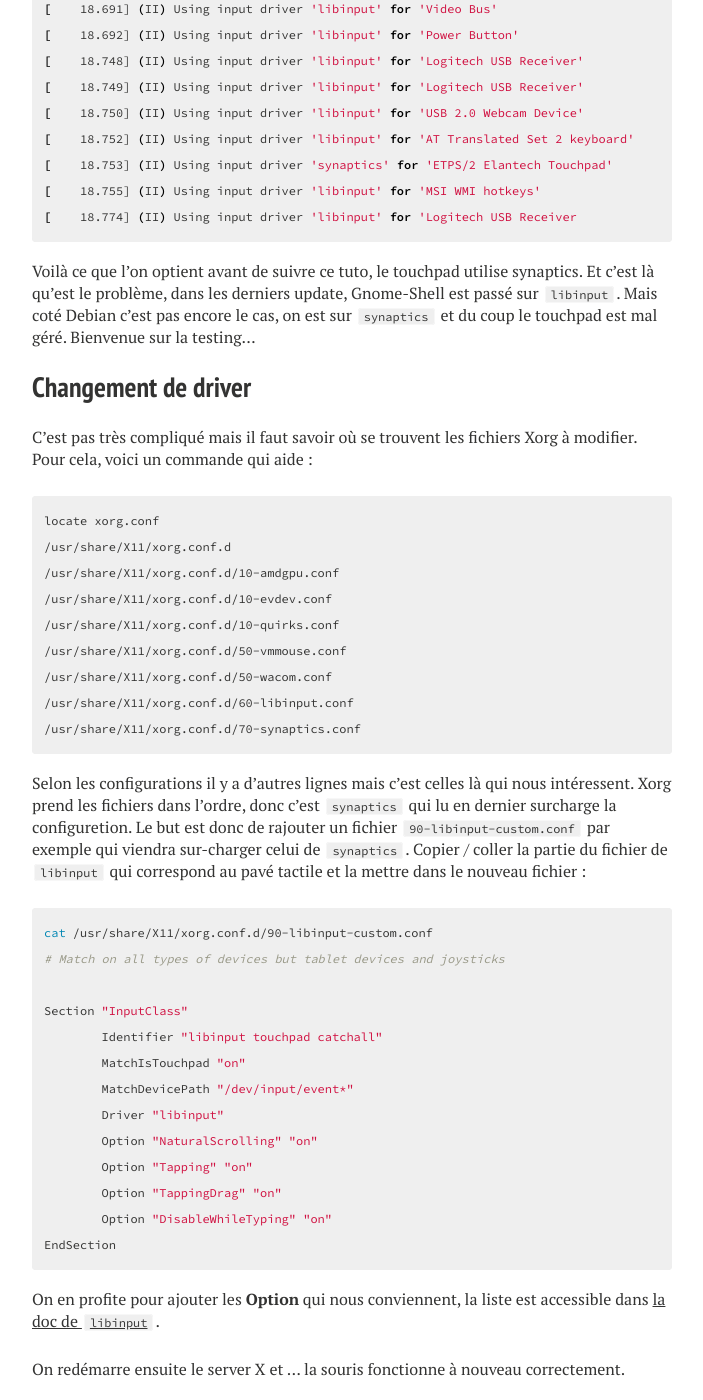
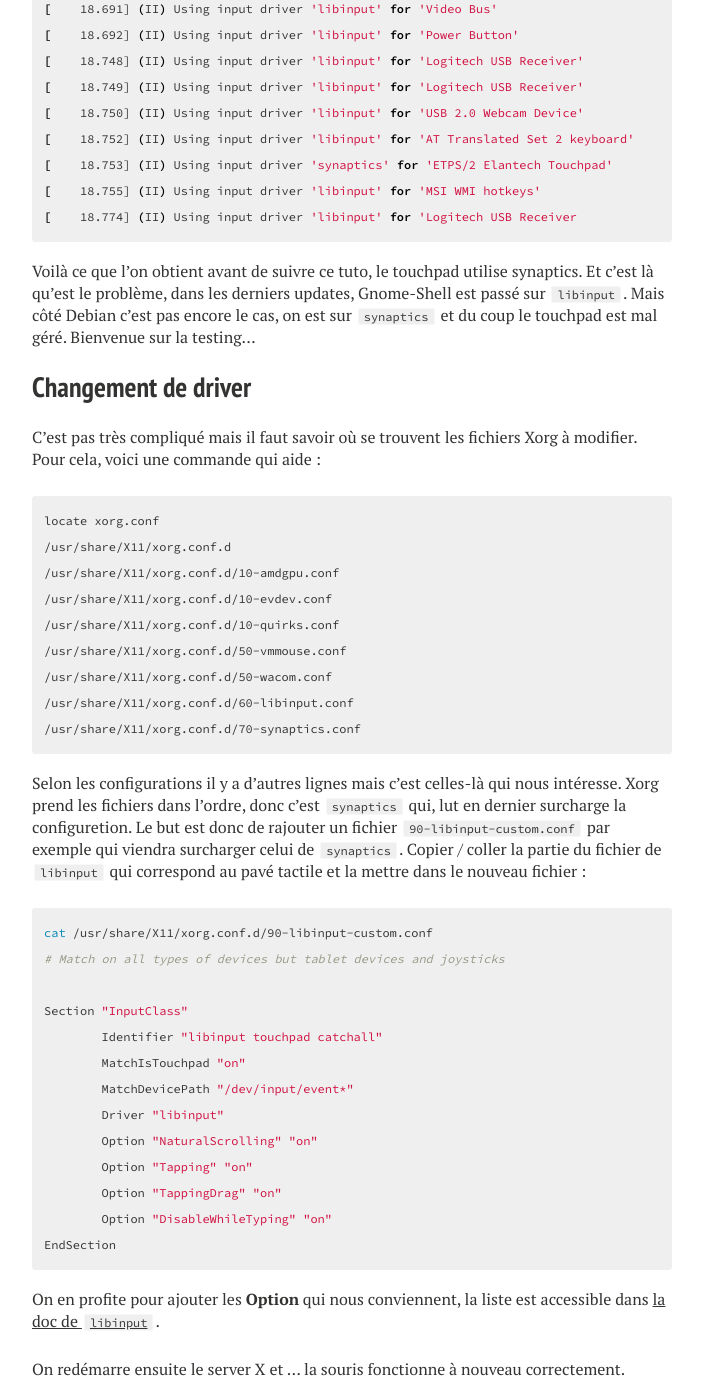
Before and after one commit to Marthym/marthym.github.io, a Jekyll site: the page built from _posts/2016-06-05-Configurer le touchpad sous Debian Jessie.md, in a window 1280 px wide and 1400 px high, scrolled down 1090 px. Shown: the whole window, without its empty margins (288-991 px from the left). Built offline with Jekyll 4.4.1, drawn with Linux system fonts in a browser that asks for light colours; nearby versions of some CDN libraries; comment, search, counter and statistics services are not loaded; some of the changed text lies outside the part shown.

Commit message:
fix(posts): Fix typo Configurer le touchpad sous Debian Jessie

````diff
--- a/_posts/2016-06-05-Configurer le touchpad sous Debian Jessie.md
+++ b/_posts/2016-06-05-Configurer le touchpad sous Debian Jessie.md
@@ -37,11 +37,11 @@ grep -e "Using input driver " ~/.local/share/xorg/Xorg.0.log
 [    18.774] (II) Using input driver 'libinput' for 'Logitech USB Receiver
 ```
 
-Voilà ce que l'on optient avant de suivre ce tuto, le touchpad utilise synaptics. Et c'est là qu'est le problème, dans les derniers update, Gnome-Shell est
-passé sur `libinput`. Mais coté Debian c'est pas encore le cas, on est sur `synaptics` et du coup le touchpad est mal géré. Bienvenue sur la testing...
+Voilà ce que l'on obtient avant de suivre ce tuto, le touchpad utilise synaptics. Et c'est là qu'est le problème, dans les derniers updates, Gnome-Shell est
+passé sur `libinput`. Mais côté Debian c'est pas encore le cas, on est sur `synaptics` et du coup le touchpad est mal géré. Bienvenue sur la testing...
 
 ## Changement de driver
-C'est pas très compliqué mais il faut savoir où se trouvent les fichiers Xorg à modifier. Pour cela, voici un commande qui aide :
+C'est pas très compliqué mais il faut savoir où se trouvent les fichiers Xorg à modifier. Pour cela, voici une commande qui aide :
 
 ```bash
 locate xorg.conf
@@ -55,8 +55,8 @@ locate xorg.conf
 /usr/share/X11/xorg.conf.d/70-synaptics.conf
 ```
 
-Selon les configurations il y a d'autres lignes mais c'est celles là qui nous intéressent. Xorg prend les fichiers dans l'ordre, donc c'est `synaptics` qui
-lu en dernier surcharge la configuretion. Le but est donc de rajouter un fichier `90-libinput-custom.conf` par exemple qui viendra sur-charger celui de
+Selon les configurations il y a d'autres lignes mais c'est celles-là qui nous intéresse. Xorg prend les fichiers dans l'ordre, donc c'est `synaptics` qui,
+lut en dernier surcharge la configuretion. Le but est donc de rajouter un fichier `90-libinput-custom.conf` par exemple qui viendra surcharger celui de
 `synaptics`.
 Copier / coller la partie du fichier de `libinput` qui correspond au pavé tactile et la mettre dans le nouveau fichier :
 
````
Also changed, not shown: other parts of _posts/2016-06-05-Configurer le touchpad sous Debian Jessie.md (+10 -6 lines).
